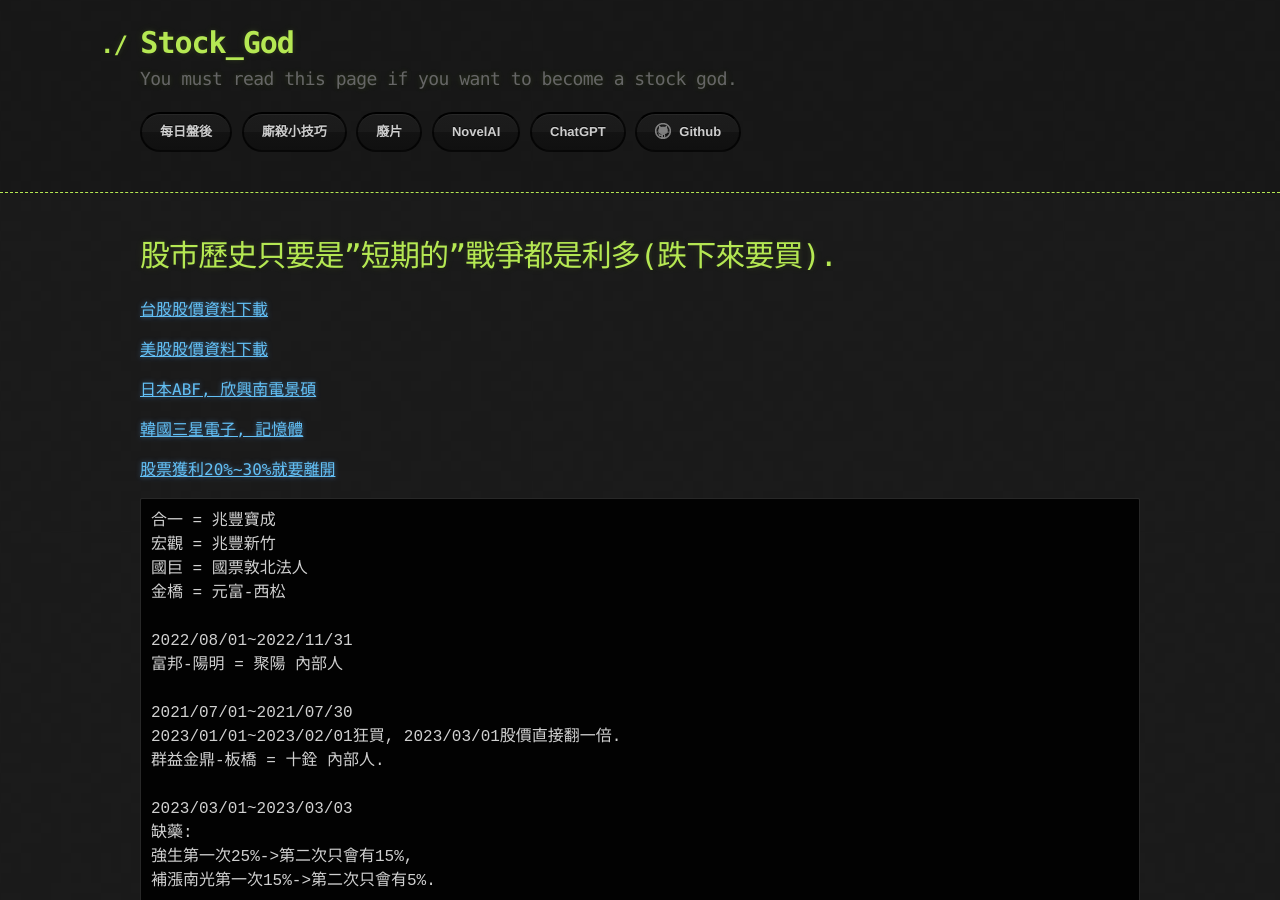
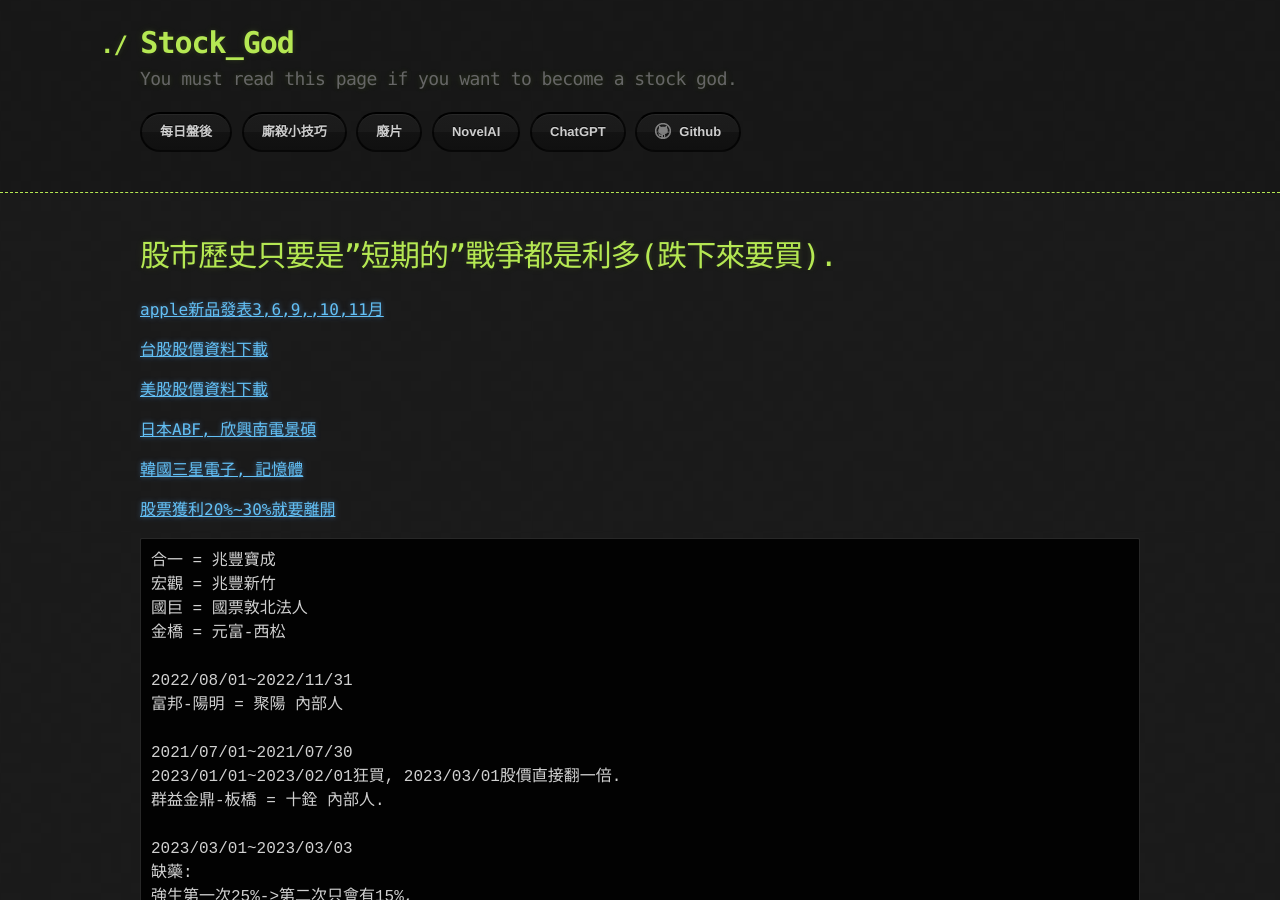
Before and after one commit to lepg5487/Stock_God, a Jekyll site: the page built from experience.md, in a window 1280 px wide and 900 px high. Built offline with Jekyll 4.4.1, drawn with Linux system fonts in a browser that asks for light colours; our own code applies the rules of GitHub Pages for plain Markdown files.

Commit message:
Update experience.md

```diff
--- a/experience.md
+++ b/experience.md
@@ -3,6 +3,8 @@
 ---
 
 # 股市歷史只要是"短期的"戰爭都是利多(跌下來要買).
+
+[apple新品發表3,6,9,,10,11月](https://mrmad.com.tw/2023-apple-new-products-and-apple-event)
 
 [台股股價資料下載](https://www.twse.com.tw/zh/page/trading/exchange/STOCK_DAY.html)
 
```
